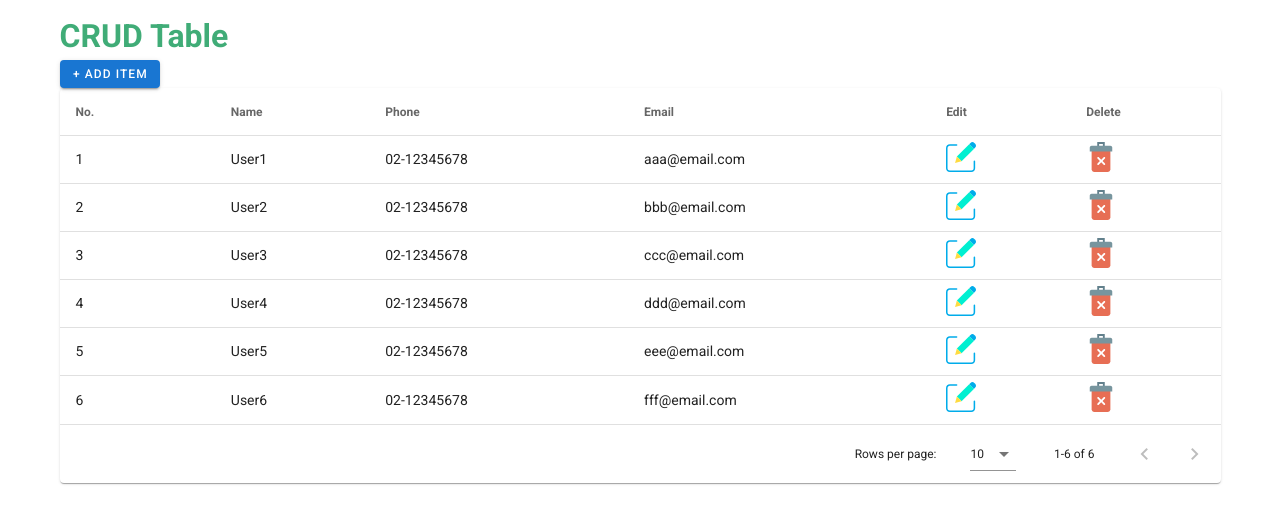
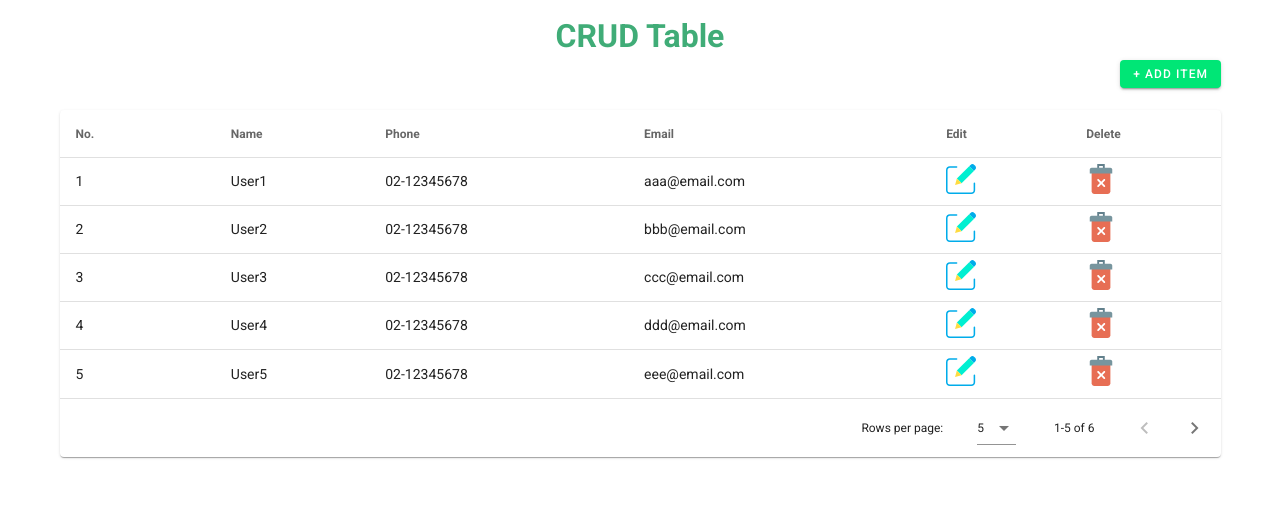
Before and after one commit to HsinShan/crud-table, a Vue app: page / in a window 1280 px wide. Shown: the top 524 px of the page. Built offline with nearby package versions, Linux system fonts and the light colour scheme.

Commit message:
add style

```diff
--- a/src/components/crudTable.vue
+++ b/src/components/crudTable.vue
@@ -1,8 +1,8 @@
 <template>
   <v-container>
     <h1 class="header">CRUD Table</h1>
-    <v-btn small color="primary" @click="addItem()">+ Add Item</v-btn>
-    <v-data-table :headers="headers" :items="items" :items-per-page="10" class="elevation-1">
+    <v-btn small color="info" class="green accent-3 addBtn" @click="addItem()">+ Add Item</v-btn>
+    <v-data-table :headers="headers" :items="items" :items-per-page="5" class="elevation-1">
       <template v-slot:item.edit="{ item }">
         <img src="../assets/edit.svg" width="30px" height="30px" @click="editItem(item)">
       </template>
@@ -209,5 +209,13 @@ export default {
 <style lang="scss" scoped>
 .header {
   color: rgba(64, 172, 119, 1);
+  width: 100%;
+  text-align: center;
+}
+.addBtn {
+  float: right;
+}
+.v-data-table {
+  margin-top: 50px;
 }
 </style>
```
